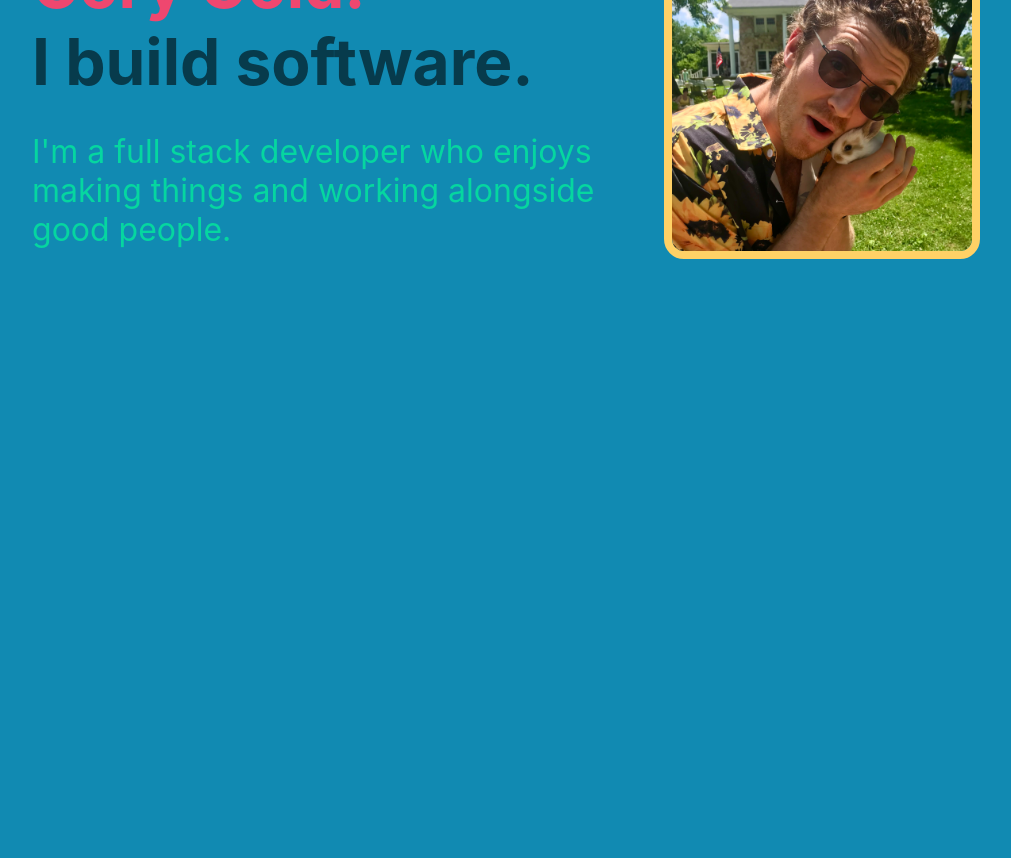
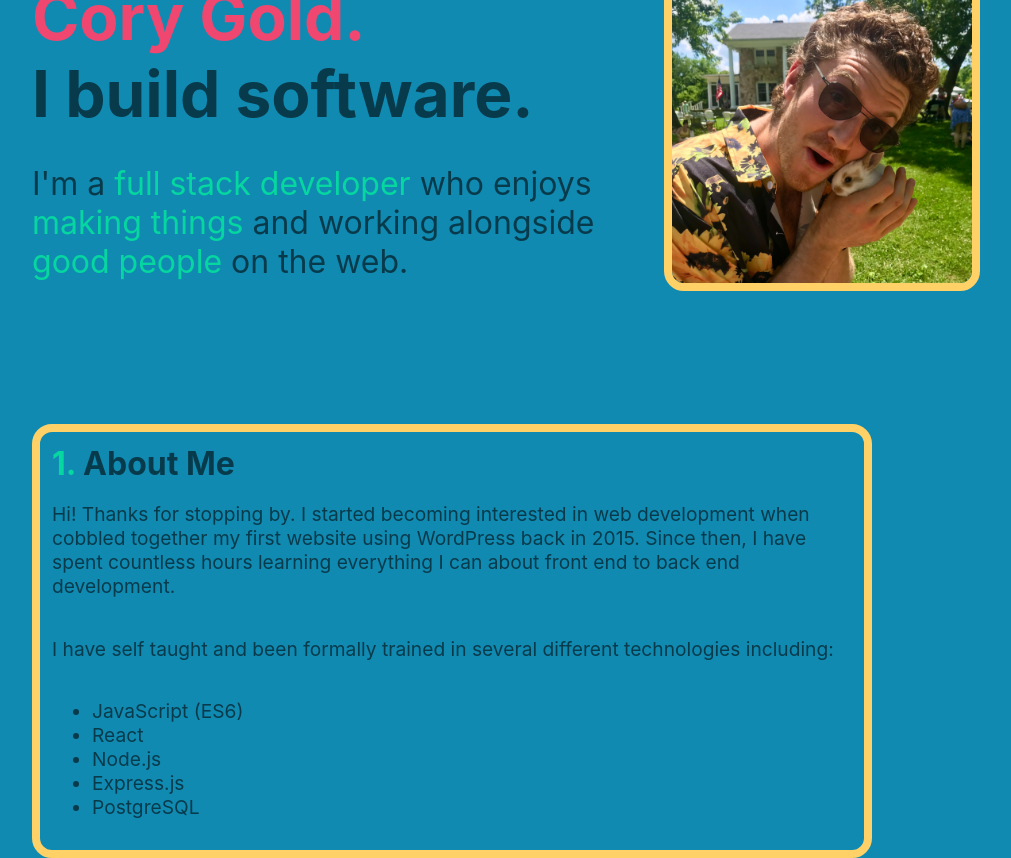
Before and after one commit to corumgold/corygold.dev, a React (Create React App) app: page / in a window 1280 px wide. Shown: the part 200-1058 px from the top of the page, without its empty margins (118-1129 px from the left). Before the commit the page ends 800 px from the top, so only its background shows below. Built offline with nearby package versions, Linux system fonts and the light colour scheme.

Commit message:
Add about me

```diff
--- a/src/App.js
+++ b/src/App.js
@@ -1,5 +1,5 @@
 import Nav from "./components/Nav";
-import Home from "./components/Home";
+import Home from "./components/Home/Home";
 import Equipment from "./components/Equipment";
 import Experience from "./components/Experience";
 import Projects from "./components/Projects";
--- a/src/components/Home.js
+++ /dev/null
@@ -1,23 +0,0 @@
-import React from "react";
-import bunnyPhoto from "../photos/bunnypic.jpg";
-
-const Home = () => {
-  return (
-    <div className="home-header">
-      <div className="intro">
-        <h1>hello world, my name is</h1>
-        <h2 className="big-header">Cory Gold.</h2>
-        <h3 className="big-header">I build software.</h3>
-        <p>
-          I'm a full stack developer who enjoys making things and working
-          alongside good people.
-        </p>
-      </div>
-      <div>
-        <img id="bunny-photo" src={bunnyPhoto} alt="Cory with Bunny" />
-      </div>
-    </div>
-  );
-};
-
-export default Home;
--- /dev/null
+++ b/src/components/Home/AboutMe.js
@@ -0,0 +1,30 @@
+import React from "react";
+
+const AboutMe = () => {
+  return (
+    <div className="home-container">
+      <h4>
+        <span>1. </span>About Me
+      </h4>
+      <p>
+        Hi! Thanks for stopping by. I started becoming interested in web
+        development when cobbled together my first website using WordPress back
+        in 2015. Since then, I have spent countless hours learning everything I
+        can about front end to back end development.
+      </p>
+      <p>
+        I have self taught and been formally trained in several different
+        technologies including:
+      </p>
+      <ul>
+        <li>JavaScript (ES6)</li>
+        <li>React</li>
+        <li>Node.js</li>
+        <li>Express.js</li>
+        <li>PostgreSQL</li>
+      </ul>
+    </div>
+  );
+};
+
+export default AboutMe;
--- /dev/null
+++ b/src/components/Home/Home.js
@@ -0,0 +1,28 @@
+import React from "react";
+import bunnyPhoto from "../../photos/bunnypic.jpg";
+import AboutMe from "./AboutMe";
+
+const Home = () => {
+  return (
+    <>
+      <div className="home-header">
+        <div className="intro">
+          <h1>hello world, my name is</h1>
+          <h2 className="big-header">Cory Gold.</h2>
+          <h3 className="big-header">I build software.</h3>
+          <p>
+            I'm a <span>full stack developer</span> who enjoys{" "}
+            <span>making things</span> and working alongside{" "}
+            <span>good people</span> on the web.
+          </p>
+        </div>
+        <div>
+          <img id="bunny-photo" src={bunnyPhoto} alt="Cory with Bunny" />
+        </div>
+      </div>
+      <AboutMe />
+    </>
+  );
+};
+
+export default Home;
--- a/src/index.css
+++ b/src/index.css
@@ -9,6 +9,8 @@ body {
   color: #073b4c;
   display: flex;
   justify-content: center;
+  box-sizing: border-box;
+  font-size: 1.2rem;
 }
 
 code {
@@ -16,12 +18,16 @@ code {
     monospace;
 }
 
-.App {
-  text-align: center;
+h1 {
+  font-size: 4rem;
+  color: #ef476f;
 }
+
+/* nav */
 
 nav {
   margin: 8px;
+  text-align: center;
 }
 
 nav a {
@@ -31,17 +37,12 @@ nav a {
   font-size: 2rem;
 }
 
-h1 {
-  font-size: 4rem;
-  color: #ef476f;
-}
-
 /* Home */
 
 .home-header {
   display: flex;
   flex: 1 1 0px;
-  margin: 4rem 2rem;
+  margin: 6rem 2rem;
   align-items: center;
   justify-content: center;
 }
@@ -49,8 +50,6 @@ h1 {
 .home-header p {
   font-size: 2rem;
   max-width: 600px;
-  color: #06d6a0;
-  margin: ;
 }
 
 .intro {
@@ -72,9 +71,28 @@ h2.big-header {
   color: #ef476f;
 }
 
+span {
+  color: #06d6a0;
+}
+
 #bunny-photo {
   width: 300px;
   border-radius: 20px;
   border: 8px solid #ffd166;
   margin: 2rem;
 }
+
+.home-container {
+display: flex;
+flex-direction: column;
+max-width: 800px;
+margin: 0 6rem 0 2rem;
+border: 8px solid #ffd166;
+border-radius: 20px;
+padding: 12px;
+}
+
+.home-container h4 {
+  font-size: 2rem;
+  margin: 0;
+}
```
